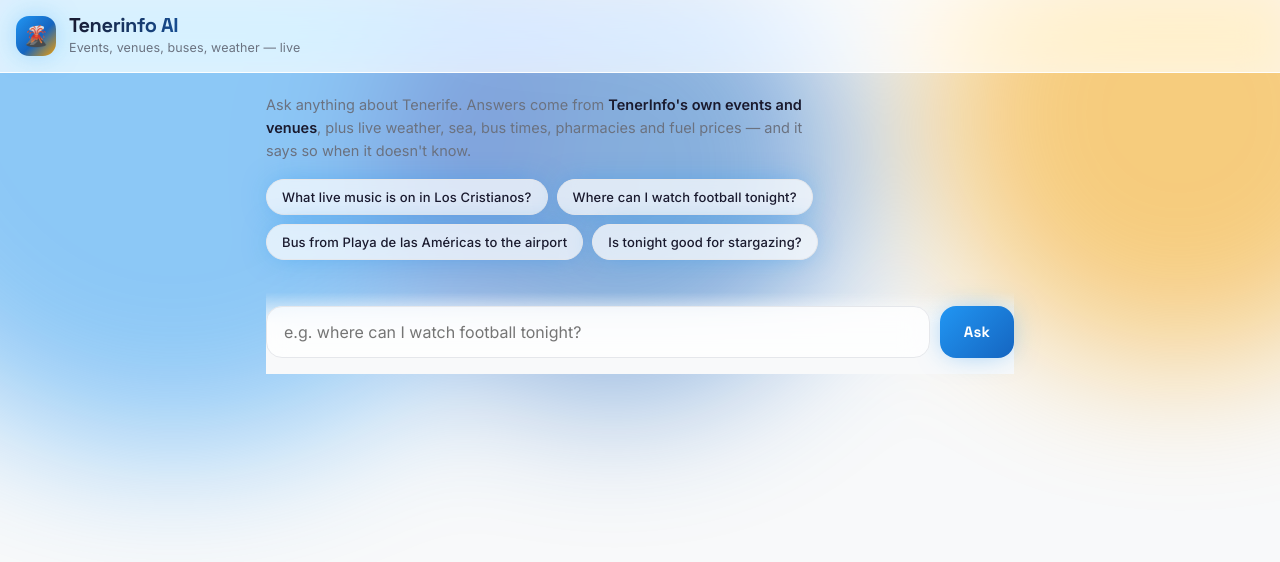
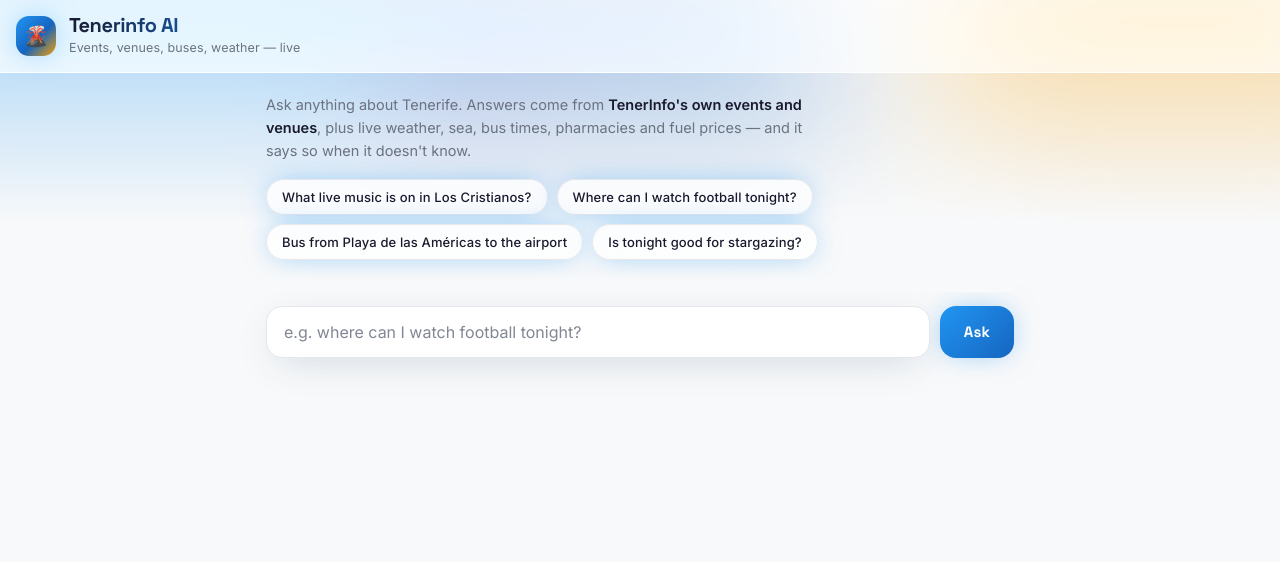
Before and after one commit to imocsari/tenerife-ai, a plain HTML site: page app/static/index.html in a window 1280 px wide. Drawn offline with Linux system fonts and the light colour scheme.

Commit message:
Clear the haze off the search bar
The input was frosted glass over a drifting aurora, under a gradient scrim fading into the
background. Three translucent layers stacked on the one control people actually use, and the
result read as mist rather than depth — text on blurred moving colour, with no crisp edge
anywhere.

The input is now an opaque card surface with a solid 1.5px border and a proper focus ring
instead of a diffuse glow. The form sits on solid background rather than a gradient, with a
short hard-edged fade above it so content still disappears cleanly as it scrolls under. And
the aurora is masked out below 45% of its height, so nothing drifts behind the typing area at
all.

Glass stays where it earns its keep — the header and the message bubbles, which sit over
content rather than over anything being read or typed into.

```diff
--- a/app/static/index.html
+++ b/app/static/index.html
@@ -47,8 +47,11 @@
 
   /* Slow aurora in the brand blue and the app's amber. Sits behind everything, never moves
      with the content, and stops entirely for anyone who asked for less motion. */
-  .aurora { position: fixed; inset: -30% -10% auto -10%; height: 70vh; z-index: 0; pointer-events: none;
-            filter: blur(70px); opacity: .5; }
+  .aurora { position: fixed; inset: -30% -10% auto -10%; height: 58vh; z-index: 0; pointer-events: none;
+            filter: blur(70px); opacity: .42;
+            /* Faded out before it reaches the input, so nothing drifts behind the typing area. */
+            -webkit-mask-image: linear-gradient(to bottom, #000 45%, transparent);
+            mask-image: linear-gradient(to bottom, #000 45%, transparent); }
   .aurora i { position: absolute; display: block; border-radius: 50%; mix-blend-mode: multiply; }
   @media (prefers-color-scheme: dark) { .aurora i { mix-blend-mode: screen; } .aurora { opacity: .4 } }
   .aurora i:nth-child(1) { width: 52vw; height: 52vw; left: -6vw;  top: 2vh;  background: var(--primary-light); animation: drift 24s ease-in-out infinite; }
@@ -137,16 +140,26 @@
   form {
     position: sticky; bottom: 0; z-index: 2; display: flex; gap: 10px;
     padding: 14px 0 max(16px, env(safe-area-inset-bottom));
-    background: linear-gradient(to top, var(--bg) 62%, transparent);
+    /* Solid, not a gradient scrim. Fading translucent white over a drifting aurora read as
+       haze sitting on the one control people actually use. */
+    background: var(--bg);
+  }
+  form::before {
+    content: ""; position: absolute; left: 0; right: 0; top: -22px; height: 22px;
+    background: linear-gradient(to top, var(--bg), transparent); pointer-events: none;
   }
   .field { position: relative; flex: 1; }
   input {
     width: 100%; padding: 15px 17px; font: 400 16px Inter, sans-serif;
-    color: var(--text); background: var(--glass); border: 1px solid var(--line);
-    border-radius: 16px; backdrop-filter: blur(14px); -webkit-backdrop-filter: blur(14px);
+    color: var(--text); background: var(--card); border: 1.5px solid var(--line);
+    border-radius: 16px; box-shadow: var(--shadow);
     transition: border-color .2s, box-shadow .2s;
   }
-  input:focus { outline: none; border-color: var(--primary); box-shadow: var(--glow); }
+  input::placeholder { color: var(--text-2); opacity: .85; }
+  input:focus {
+    outline: none; border-color: var(--primary);
+    box-shadow: 0 0 0 4px color-mix(in srgb, var(--primary) 18%, transparent), var(--shadow);
+  }
   button {
     padding: 0 24px; border: 0; border-radius: 16px; cursor: pointer; color: #fff;
     font: 600 15px "Space Grotesk", Inter, sans-serif; letter-spacing: .01em;
```
